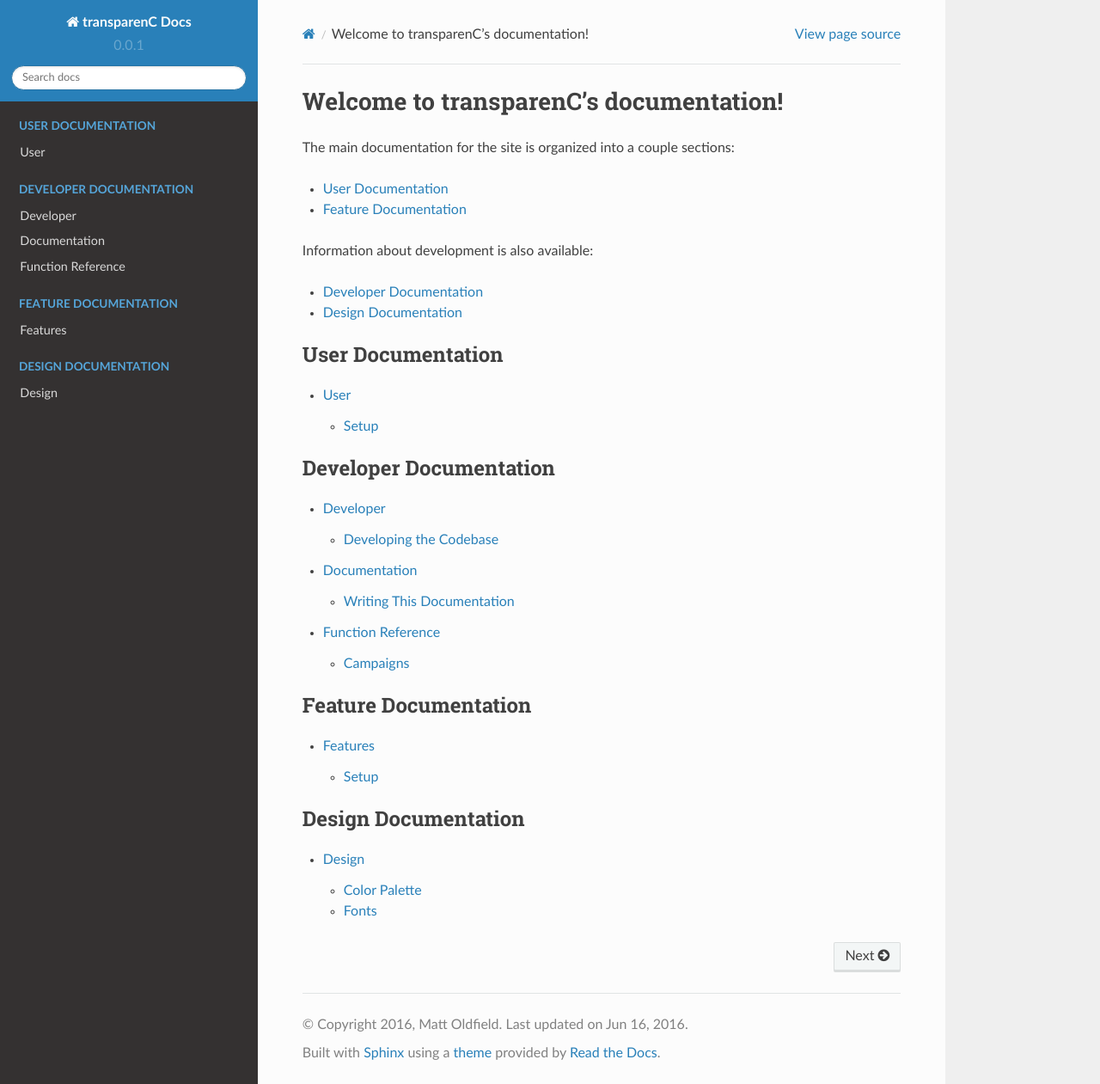
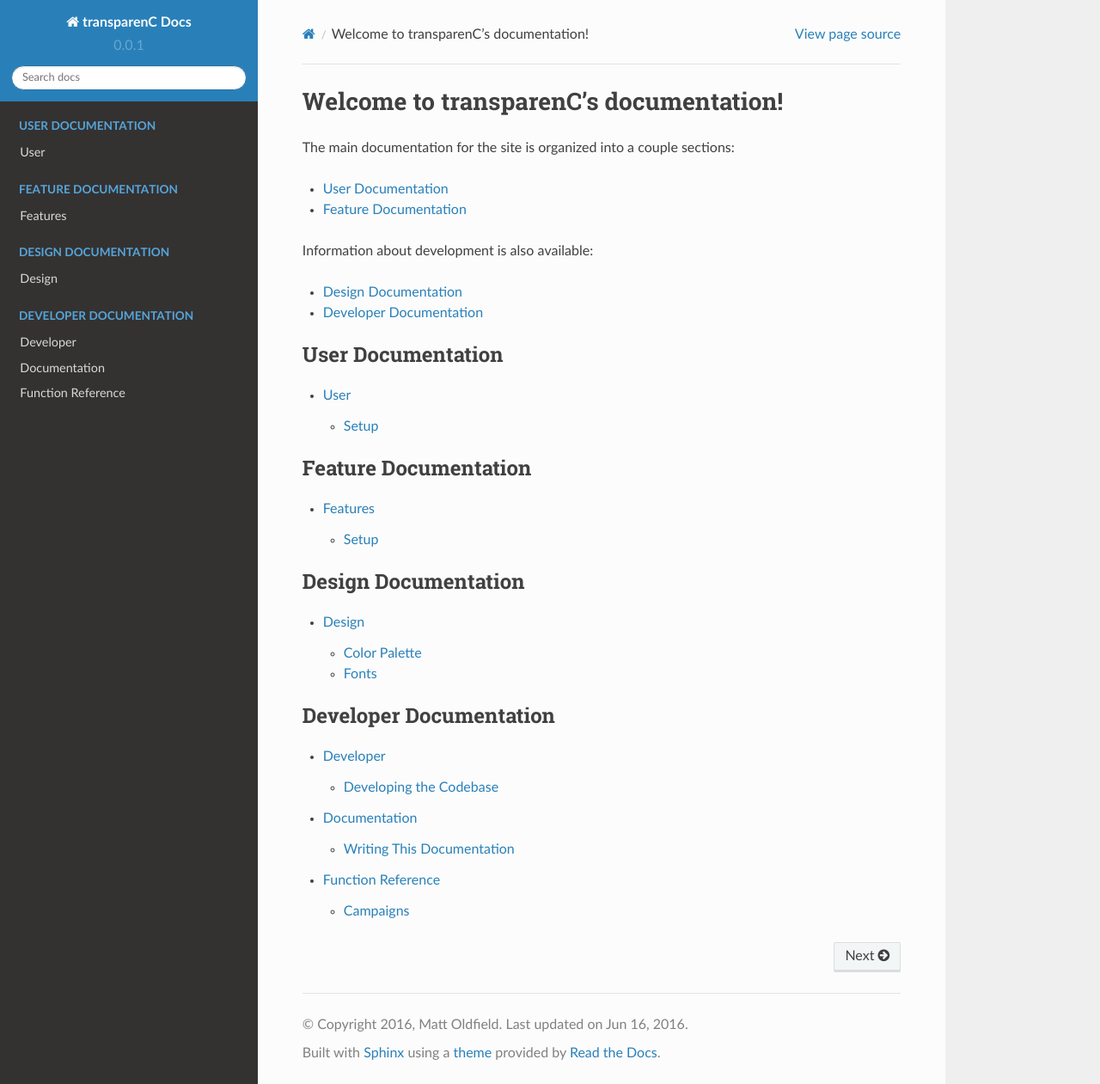
Before and after one commit to asmattic/transparenc-docs, a Sphinx documentation site: the page built from source/index.rst, in a window 1280 px wide and 1261 px high. Shown: the whole window at 86% size. Built offline with Sphinx 7.4.7 and the Read the Docs theme 2.0.0, drawn with Linux system fonts in a browser that asks for light colours; part of the change alters nothing that is shown.

```diff
--- a/source/index.rst
+++ b/source/index.rst
@@ -8,8 +8,8 @@ The main documentation for the site is organized into a couple sections:
 
 Information about development is also available:
 
+* :ref:`design-docs`
 * :ref:`dev-docs`
-* :ref:`design-docs`
 
 .. _user-docs:
 
@@ -18,16 +18,6 @@ Information about development is also available:
    :caption: User Documentation
 
    user
-
-.. _dev-docs:
-
-.. toctree::
-   :maxdepth: 2
-   :caption: Developer Documentation
-
-   developer
-   documentation
-   functions
 
 .. _feature-docs:
 
@@ -44,3 +34,13 @@ Information about development is also available:
    :caption: Design Documentation
 
    design
+
+.. _dev-docs:
+
+.. toctree::
+   :maxdepth: 2
+   :caption: Developer Documentation
+
+   developer
+   documentation
+   functions
```
